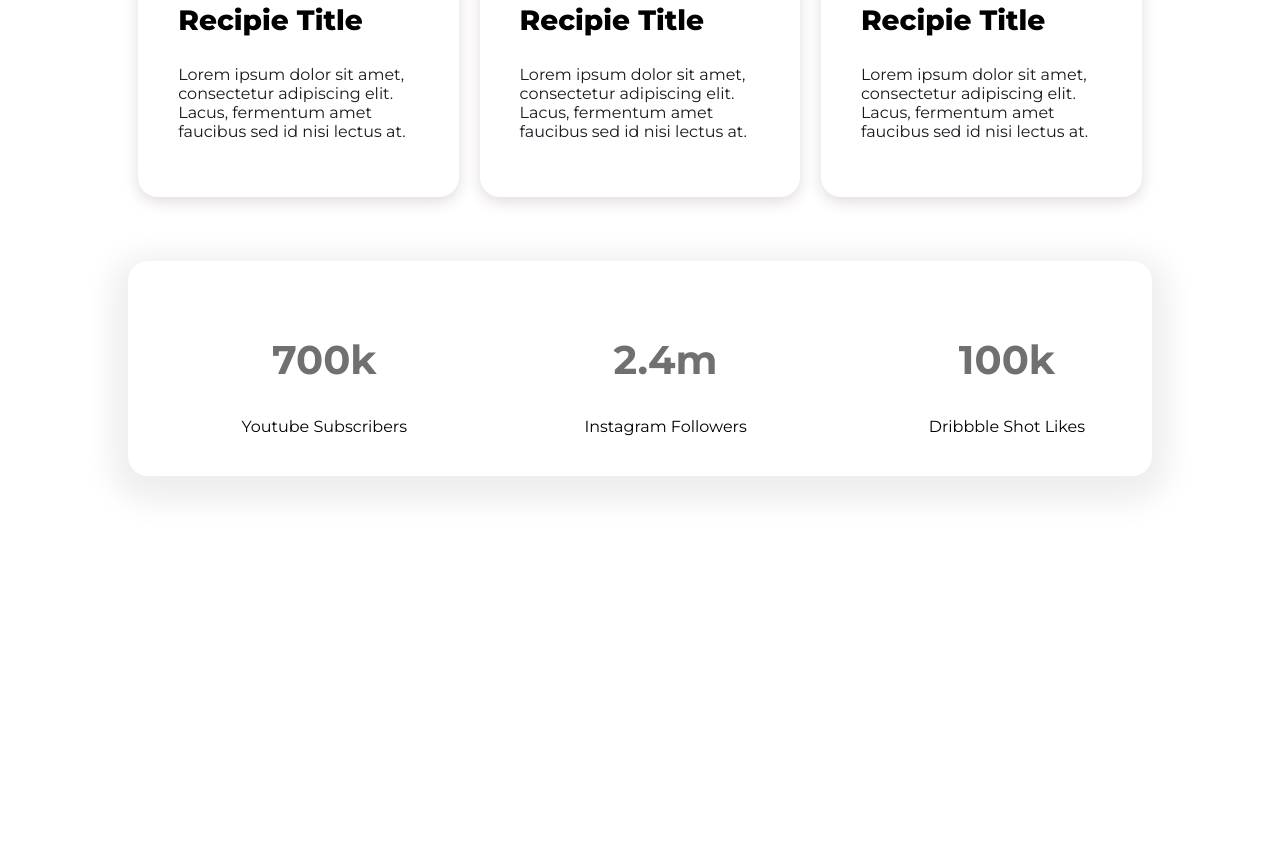
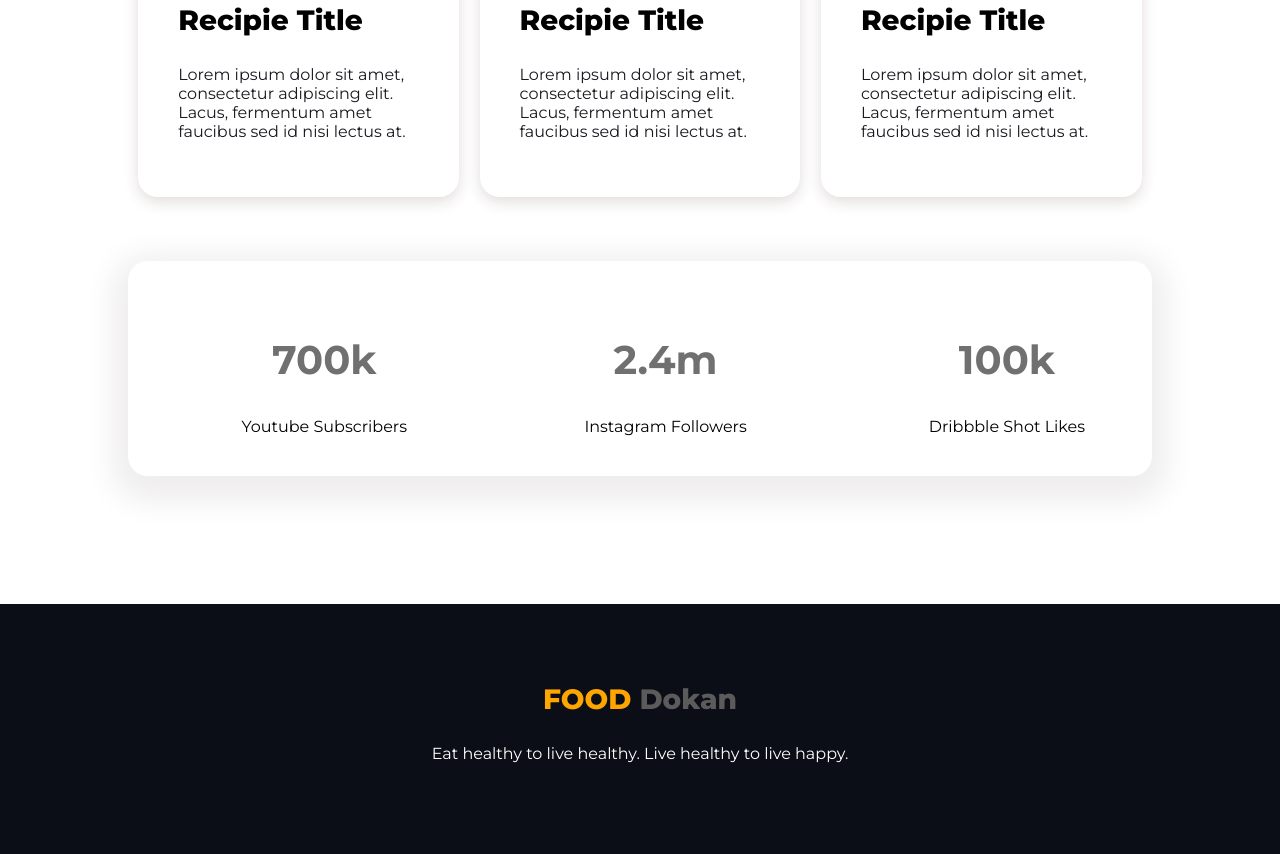
Before and after one commit to WPJuwel/Food-Dokan, a plain HTML site: page index.html in a window 1280 px wide. Shown: the part 1669-2523 px from the top of the page. Before the commit the page ends 2273 px from the top, so only its background shows below. Drawn offline with Linux system fonts and the light colour scheme.

Commit message:
footer-added

```diff
--- a/index.html
+++ b/index.html
@@ -95,6 +95,13 @@
       </div>
   </section>
 
+  <footer>
+      <div class="food-dokan">
+        <h3 class="food"><span class="food-title">FOOD </span> Dokan</h3>
+        <span class="food-text-color">Eat healthy to live healthy. Live healthy to live happy.</span>
+      </div>
+  </footer>
+
 
 </body>
 </html>
--- a/style.css
+++ b/style.css
@@ -126,3 +126,29 @@ p.text-formet {
     border-radius: 20px;
     text-align: center;
 }
+
+/* Get in Touch */
+
+
+/* footer */
+footer{
+    margin-top: 50px;
+}
+
+.food-dokan {
+    text-align: center;
+    background-color: #0B0D17;
+    height: 150px;
+    padding: 50px 0px;
+}
+h3.food {
+        color: #5B5B5B;
+    }
+
+span.food-title {
+    color: orange;
+
+}
+span.food-text-color{
+    color: white;
+}
```
Also changed, not shown: images/food-images-1.jpg (added).
